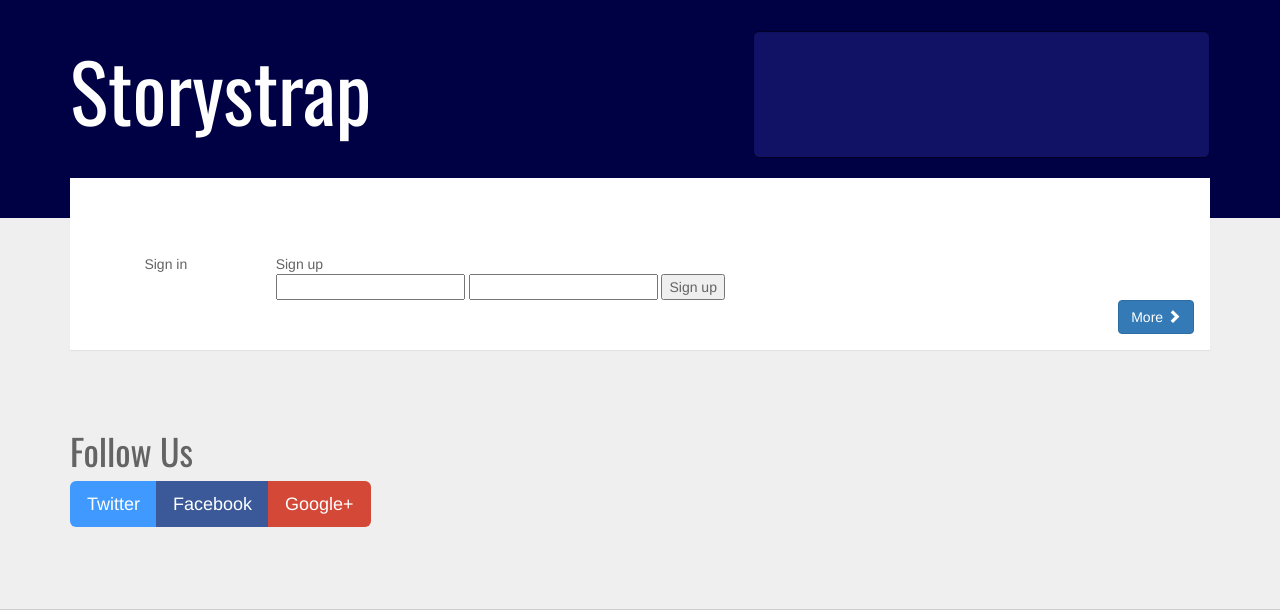
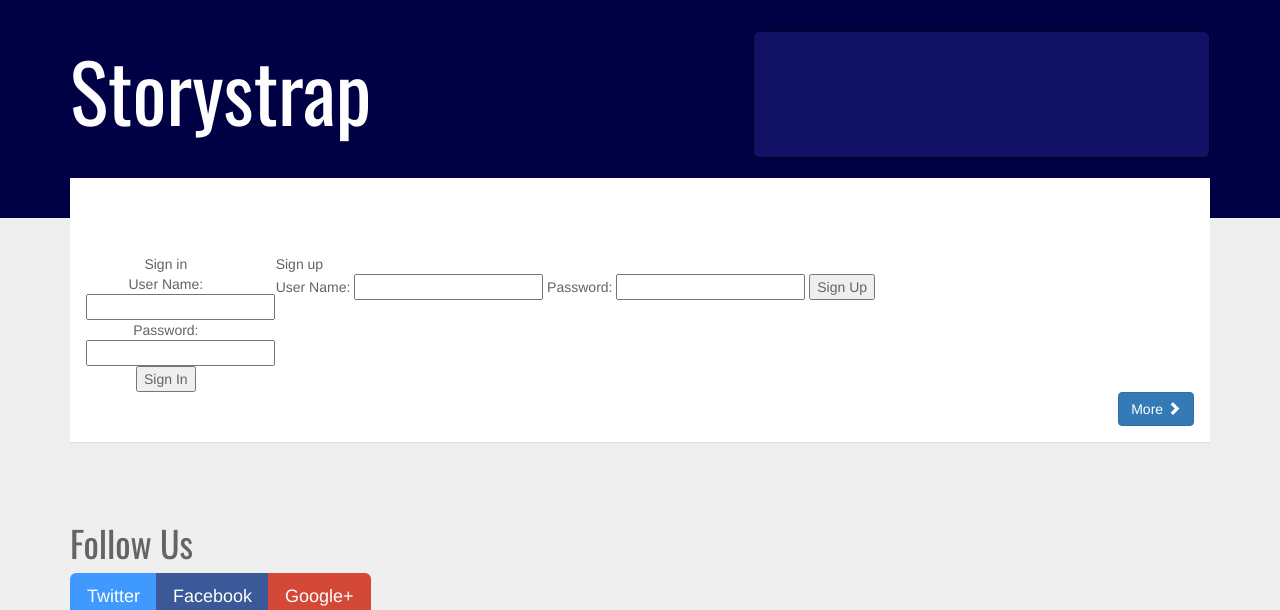
Before and after one commit to ryanmagoon/crispy-parakeet, a Node server app: page / in a window 1280 px wide. Shown: the part 50-660 px from the top of the page. Run offline with Node 20, Linux system fonts and the light colour scheme; some libraries are stand-ins or nearby versions.

Commit message:
implement user sign in

```diff
--- a/src/views/index.ejs
+++ b/src/views/index.ejs
@@ -104,15 +104,22 @@
             <br>
             <div class="col-md-2 col-sm-3 text-center">
                 Sign in
+                <form name="signInForm"
+                      action="/auth/signIn"
+                      method="post">
+                    User Name: <input name="userName" id="userName">
+                    Password: <input name="password" id="password">
+                    <input type="submit" value="Sign In">
+                </form>
             </div>
             <div class="col-md-10 col-sm-9">
                 Sign up
                     <form name="signUpForm"
                           action="/auth/signUp"
                           method="post">
-                        <input name="userName" id="userName">
-                        <input name="password" id="password">
-                        <input type="submit" value="Sign up">
+                        User Name: <input name="userName" id="userName">
+                        Password: <input name="password" id="password">
+                        <input type="submit" value="Sign Up">
                           </form>
             </div>
           </div>
```
Also changed, not shown: src/routes/authRoutes.js (+7 -0 lines).
